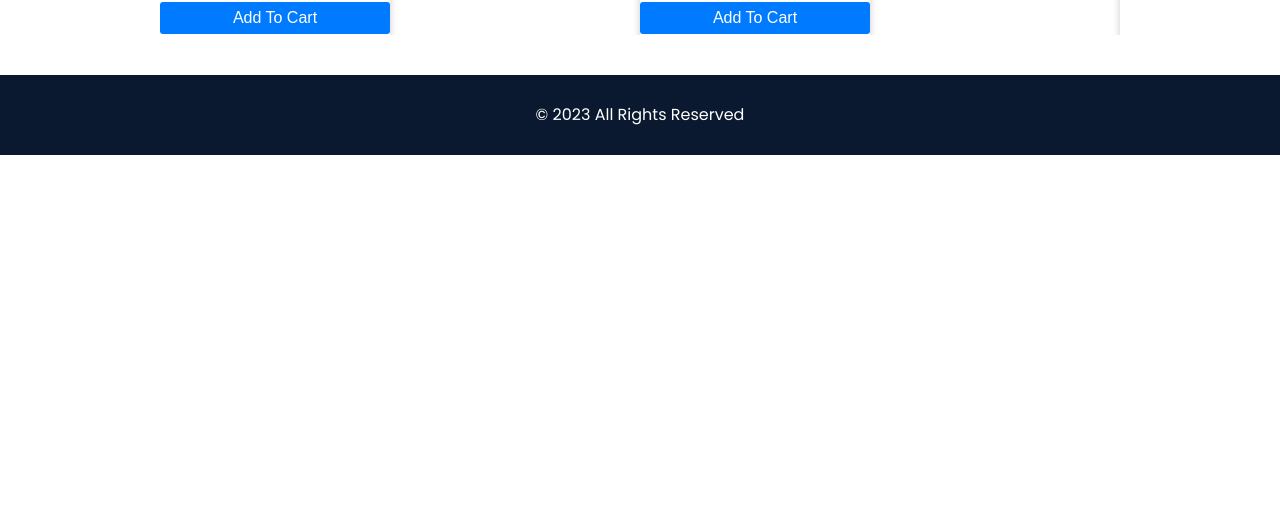
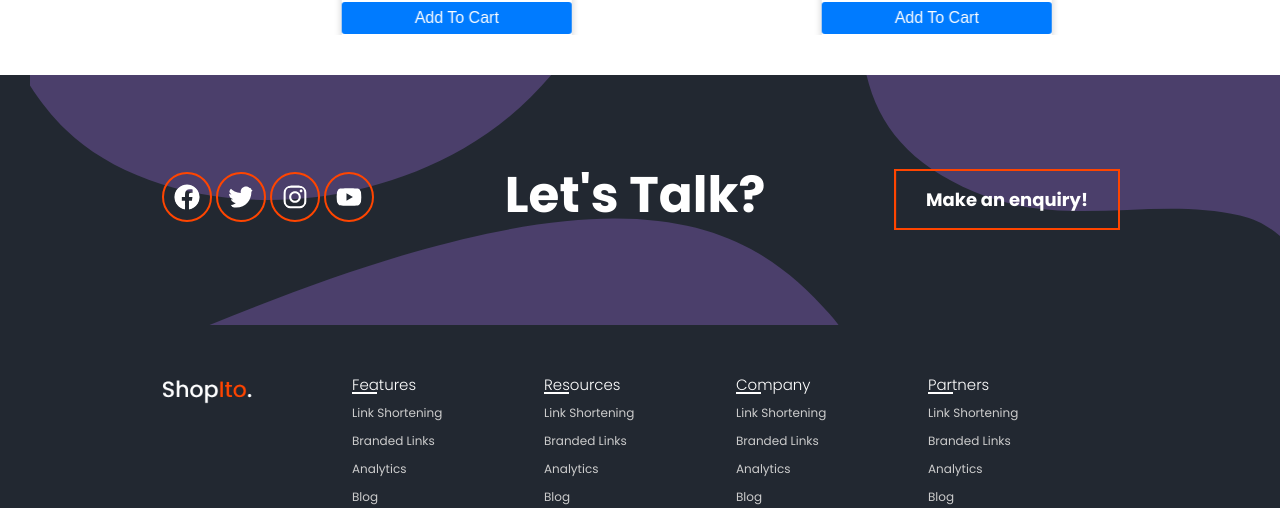
Before and after one commit to AbhishekKhangare21/Shopito-MERN, a React (Create React App) app in the folder frontend/: page / in a window 1280 px wide. Shown: the part 2289-2797 px from the top of the page. Before the commit the page ends 2444 px from the top, so only its background shows below. Built offline with nearby package versions, Linux system fonts and the light colour scheme.

Commit message:
feat: home page

```diff
--- /dev/null
+++ b/frontend/src/components/footer/FooterLinks.js
@@ -0,0 +1,118 @@
+import React from "react";
+import "./FooterLinks.scss";
+import { FaFacebook, FaInstagram, FaTwitter, FaYoutube } from "react-icons/fa";
+import logoImg from "../../assets/shopito_logo.png";
+
+const FooterLinks = () => {
+  return (
+    <>
+      <section className="contact-section">
+        <div className="container contact">
+          <div className="contact-icon">
+            <FaFacebook className="i" />
+            <FaTwitter className="i" />
+            <FaInstagram className="i" />
+            <FaYoutube className="i" />
+          </div>
+          <h2>Let's Talk?</h2>
+          <a href="#home" className="btn btn-dark">
+            Make an enquiry!
+          </a>
+        </div>
+      </section>
+      <section className="footer-section">
+        <div className="container footer">
+          <div className="footer-logo">
+            <img src={logoImg} alt="logo" />
+          </div>
+
+          <div className="footer-menu">
+            <p className="link-heading">Features</p>
+            <ul className="nav-ul footer-links">
+              <li>
+                <a href="#home">Link Shortening</a>
+              </li>
+
+              <li>
+                <a href="#home">Branded Links</a>
+              </li>
+
+              <li>
+                <a href="#home">Analytics</a>
+              </li>
+
+              <li>
+                <a href="#home">Blog</a>
+              </li>
+            </ul>
+          </div>
+
+          <div className="footer-menu">
+            <p className="link-heading">Resources</p>
+            <ul className="nav-ul footer-links">
+              <li>
+                <a href="#home">Link Shortening</a>
+              </li>
+
+              <li>
+                <a href="#home">Branded Links</a>
+              </li>
+
+              <li>
+                <a href="#home">Analytics</a>
+              </li>
+
+              <li>
+                <a href="#home">Blog</a>
+              </li>
+            </ul>
+          </div>
+
+          <div className="footer-menu">
+            <p className="link-heading">Company</p>
+            <ul className="nav-ul footer-links">
+              <li>
+                <a href="#home">Link Shortening</a>
+              </li>
+
+              <li>
+                <a href="#home">Branded Links</a>
+              </li>
+
+              <li>
+                <a href="#home">Analytics</a>
+              </li>
+
+              <li>
+                <a href="#home">Blog</a>
+              </li>
+            </ul>
+          </div>
+
+          <div className="footer-menu">
+            <p className="link-heading">Partners</p>
+            <ul className="nav-ul footer-links">
+              <li>
+                <a href="#home">Link Shortening</a>
+              </li>
+
+              <li>
+                <a href="#home">Branded Links</a>
+              </li>
+
+              <li>
+                <a href="#home">Analytics</a>
+              </li>
+
+              <li>
+                <a href="#home">Blog</a>
+              </li>
+            </ul>
+          </div>
+        </div>
+      </section>
+    </>
+  );
+};
+
+export default FooterLinks;
--- /dev/null
+++ b/frontend/src/components/footer/FooterLinks.scss
@@ -0,0 +1,160 @@
+.contact-section {
+  width: 100%;
+  background-color: #222831;
+  //   background-color: var(--color-grey);
+  padding: 9rem 0;
+  position: relative;
+  z-index: 0;
+  overflow: hidden;
+}
+
+.contact-section::before {
+  content: "";
+  position: absolute;
+  top: 0;
+  left: 0;
+  width: 150rem;
+  height: 100%;
+  background-image: url(../../assets/bg-boost-desktop.svg);
+  background-position: center center;
+  background-repeat: no-repeat;
+  z-index: -1;
+  overflow: hidden;
+}
+
+.contact {
+  display: flex;
+  justify-content: space-between;
+  align-items: center;
+
+  z-index: 1;
+}
+.contact .i {
+  color: #fff;
+  font-size: 2.5rem;
+  border: 2px solid var(--color-danger);
+  padding: 1rem;
+  width: 5rem;
+  height: 5rem;
+  text-align: center;
+  border-radius: 50%;
+  margin: 2px;
+  cursor: pointer;
+  transition: all 0.3s;
+  z-index: 1;
+}
+
+.contact .i:hover {
+  transform: translateY(-1rem);
+  z-index: 1;
+}
+
+.contact h2 {
+  font-size: 5rem;
+  font-weight: 700;
+  color: #fff;
+}
+
+// Button
+.btn {
+  display: inline-block;
+  padding: 1.5rem 3rem;
+  font-size: 1.8rem;
+  font-weight: 700;
+  color: var(--color-white);
+  border: 2px solid var(--color-danger);
+  cursor: pointer;
+  position: relative;
+  z-index: 1;
+  overflow: hidden;
+  text-decoration: none;
+}
+
+.btn-dark {
+  background-color: transparent;
+  overflow: hidden;
+  color: var(--color-white);
+}
+
+.btn::before {
+  position: absolute;
+  content: "";
+  top: 0;
+  left: 0;
+  width: 99.5%;
+  height: 100%;
+  background-color: var(--color-danger);
+  color: var(--color-white);
+  z-index: -1;
+  transform: translateX(-100%);
+  transition: all 0.4s;
+}
+
+.btn:hover::before {
+  /* background-color: var(--pink); */
+  transform: translateX(0);
+  color: var(--color-white);
+}
+
+// Footer section
+.footer-section {
+  padding: 5rem 0;
+  background-color: #222831;
+}
+
+.footer {
+  display: grid;
+  grid-template-columns: repeat(auto-fit, minmax(15rem, 1fr));
+  row-gap: 2rem;
+}
+
+.footer-logo {
+  width: 50%;
+  img {
+    width: 100%;
+  }
+}
+
+.link-heading {
+  color: #fff;
+  position: relative;
+  margin-bottom: 1rem;
+}
+
+.link-heading:before {
+  content: "";
+  position: absolute;
+  left: 0;
+  bottom: 0;
+  width: 25px;
+  height: 2px;
+  background-color: #fff;
+}
+
+.footer-links {
+  display: flex;
+  flex-direction: column;
+  text-decoration: none;
+  list-style: none;
+}
+
+.footer-links li {
+  padding-bottom: 1rem;
+  text-decoration: none;
+
+  a {
+    color: #ccc;
+    font-size: 1.2rem;
+  }
+}
+
+// Media Query 600px
+@media screen and (max-width: 600px) {
+  .contact {
+    flex-direction: column;
+  }
+
+  .contact > * {
+    margin: 3rem 0;
+  }
+}
--- a/frontend/src/pages/home/Home.js
+++ b/frontend/src/pages/home/Home.js
@@ -6,6 +6,7 @@ import { productData } from "../../components/carousel/data";
 import CarouselItem from "../../components/carousel/CarouselItem";
 import ProductCarousel from "../../components/carousel/Carousel";
 import ProductCategory from "./ProductCategory";
+import FooterLinks from "../../components/footer/FooterLinks";
 
 const PageHeading = ({ heading, btnText }) => {
   return (
@@ -55,6 +56,8 @@ const Home = () => {
           <ProductCarousel products={productss} />
         </div>
       </section>
+
+      <FooterLinks />
     </>
   );
 };
```
